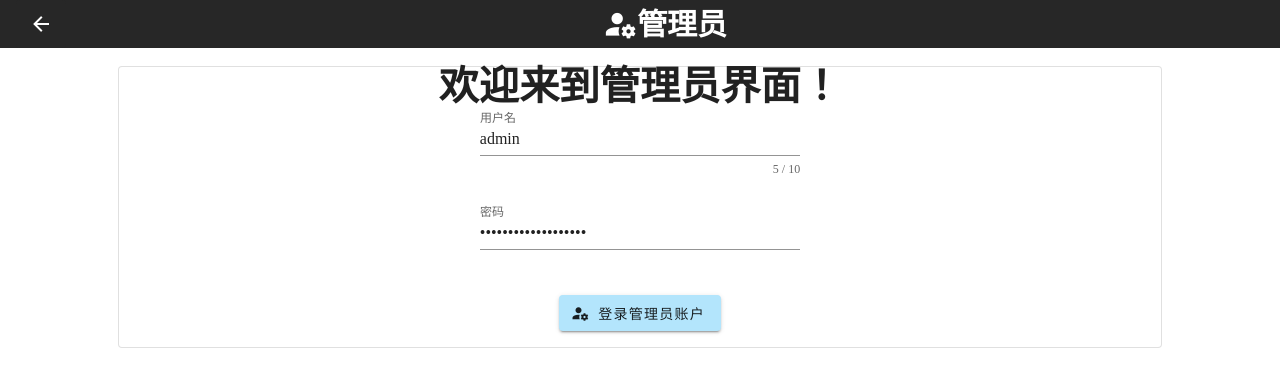
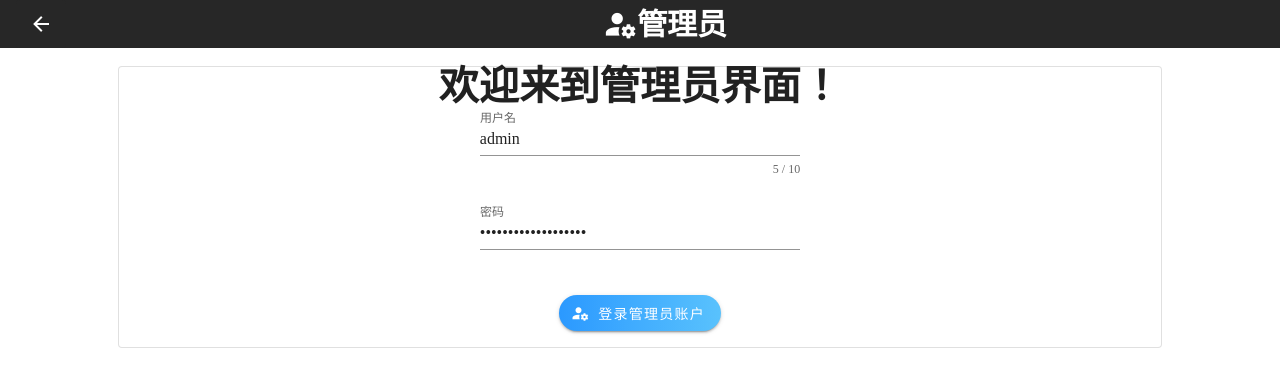
Before and after one commit to sink12138/infinite-academic, a Vue app in the folder frontend/: page /admin in a window 1280 px wide. Shown: the top 384 px of the page. Built offline with nearby package versions, Linux system fonts and the light colour scheme; a web font is replaced by a local one; what vue-clipboard2 would draw is missing.

Commit message:
管理员优化4.1

```diff
--- a/frontend/src/components/AdminAccountManagement.vue
+++ b/frontend/src/components/AdminAccountManagement.vue
@@ -46,10 +46,11 @@
             >
               <template v-slot:activator="{ on, attrs }">
                 <v-btn
-                  color="primary"
+                  class="addAccount"
                   dark
                   v-bind="attrs"
                   v-on="on"
+                  rounded
                 >
                   <v-icon dark>
                     mdi-plus
@@ -607,5 +608,9 @@ export default {
 </script>
 
 <style>
-
+.addAccount {
+  background:-webkit-gradient(linear, 100% 0%, 0% 0%,from(#59C2FD), to(#2B99FF));
+  border-radius: 20px;
+  color: #fff;
+}
 </style>
--- a/frontend/src/components/AdminReviewApplication.vue
+++ b/frontend/src/components/AdminReviewApplication.vue
@@ -99,6 +99,7 @@
           <v-btn
             color="primary"
             @click="refresh"
+            rounded
           >
             重置
           </v-btn>
@@ -107,8 +108,9 @@
     </v-card-text>
 
     <v-btn
-      color="primary"
+      class="passAll"
       @click="passItems"
+      rounded
     >
       一键通过
     </v-btn>
@@ -572,5 +574,9 @@ export default {
 </script>
 
 <style>
-
+.passAll {
+  background:-webkit-gradient(linear, 100% 0%, 0% 0%,from(#59C2FD), to(#2B99FF));
+  border-radius: 20px;
+  color: #fff;
+}
 </style>
--- a/frontend/src/views/Admin.vue
+++ b/frontend/src/views/Admin.vue
@@ -106,9 +106,10 @@
               <v-row>
                 <v-col>
                   <v-btn
+                    class="login"
                     v-if="!isLogin"
-                    color="light-blue lighten-4"
                     @click="Login"
+                    dark
                   >
                     <v-icon left>
                       mdi-account-cog
@@ -276,5 +277,9 @@ export default {
 </script>
 
 <style>
-
+.login {
+  background:-webkit-gradient(linear, 100% 0%, 0% 0%,from(#59C2FD), to(#2B99FF));
+  border-radius: 20px;
+  color: #fff;
+}
 </style>
```
